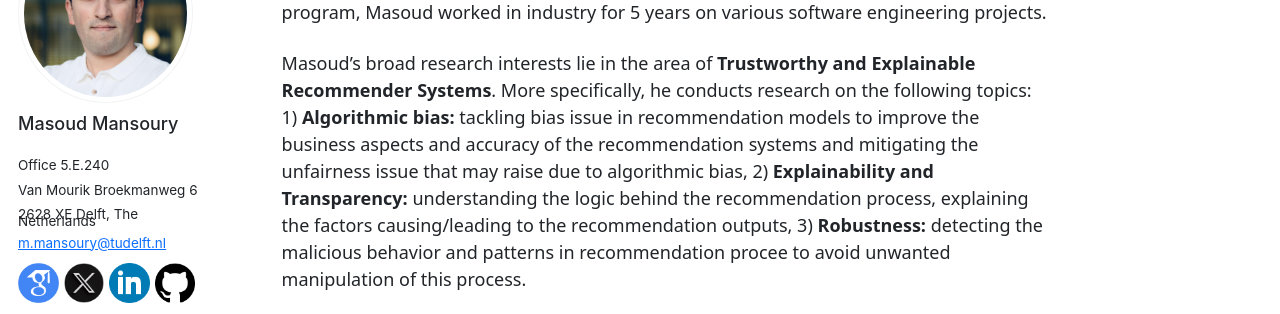
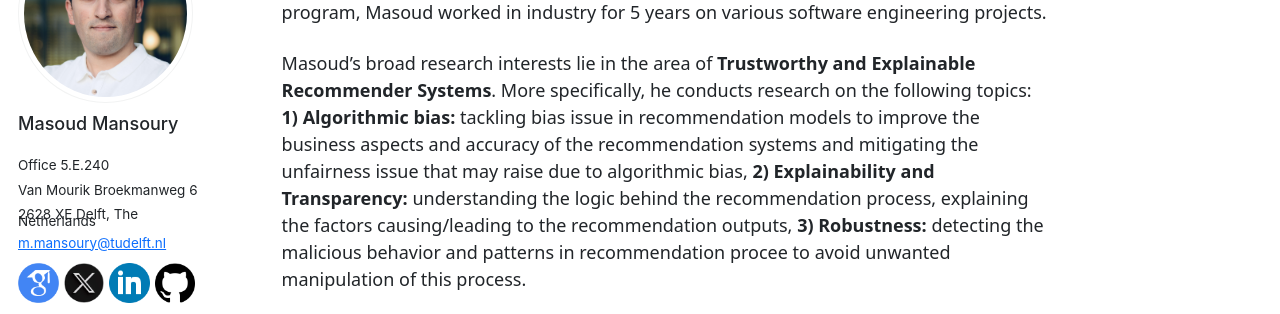
Before and after one commit to masoudmansoury/masoudmansoury.github.io, a Jekyll site: the page built from _pages/about.md, in a window 1280 px wide and 900 px high, scrolled down 452 px. Shown: the part 182-496 px from the top of the window. Built offline with Jekyll 4.4.1, drawn with Linux system fonts in a browser that asks for light colours; nearby versions of some CDN libraries; library files that are not in the unit come from our copies.

```diff
--- a/_pages/about.md
+++ b/_pages/about.md
@@ -12,7 +12,7 @@ Masoud Mansoury is an Assistant Professor in [Multimedia Computing Group (MMC)](
 
 In 2021, Masoud obtained his PhD in Computer and Information Science at [Eindhoven University of Technology](https://www.tue.nl/en/) under supervision of [Bamshad Mobasher](https://www.cdm.depaul.edu/Faculty-and-Staff/pages/faculty-info.aspx?fid=653), [Robin Burke](https://www.colorado.edu/cmci/people/college-leadership/robin-burke), and [Mykola Pechenizkiy](https://www.tue.nl/en/research/researchers/mykola-pechenizkiy). The topic of his PhD was on understanding and mitigating unfairness and algorithmic bias in recommender systems. In particular, he studied the negative impacts of unfair recommendation on different stakeholders in the system and proposed solutions to tackle them. He also completed his M.Sc. degree in Information Technology (IT) at [Amirkabir University of Technology](https://aut.ac.ir/index.php?sid=1&slc_lang=en), Iran, where for his M.Sc. thesis he worked on the application of trust and reputation methods for improving the peroformance of recommender systems. Upon completion of his M.Sc. degree and prior to starting his PhD program, Masoud worked in industry for 5 years on various software engineering projects.
 
-Masoud's broad research interests lie in the area of **Trustworthy and Explainable Recommender Systems**. More specifically, he conducts research on the following topics: 1) **Algorithmic bias:** tackling bias issue in recommendation models to improve the business aspects and accuracy of the recommendation systems and mitigating the unfairness issue that may raise due to algorithmic bias, 2) **Explainability and Transparency:** understanding the logic behind the recommendation process, explaining the factors causing/leading to the recommendation outputs, 3) **Robustness:** detecting the malicious behavior and patterns in recommendation procee to avoid unwanted manipulation of this process.
+Masoud's broad research interests lie in the area of **Trustworthy and Explainable Recommender Systems**. More specifically, he conducts research on the following topics: **1) Algorithmic bias:** tackling bias issue in recommendation models to improve the business aspects and accuracy of the recommendation systems and mitigating the unfairness issue that may raise due to algorithmic bias, **2) Explainability and Transparency:** understanding the logic behind the recommendation process, explaining the factors causing/leading to the recommendation outputs, **3) Robustness:** detecting the malicious behavior and patterns in recommendation procee to avoid unwanted manipulation of this process.
 
 
 -------------------------------------------------------------------
```
Also changed, not shown: 7 other files.
